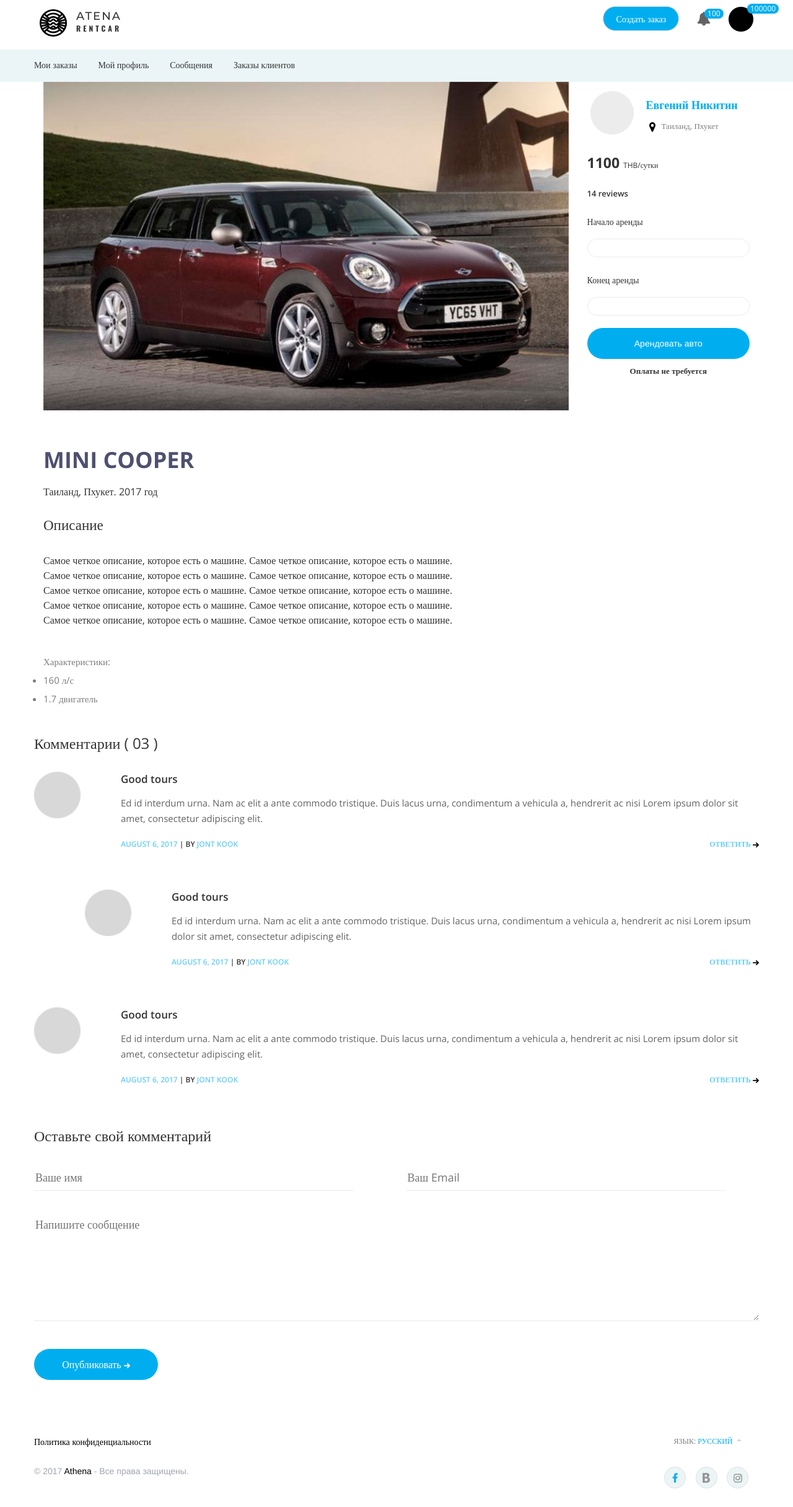
After one commit to 111cloudstrife/Atena, a PHP site: page /car.html in a window 1280 px wide. The commit adds this page. Shown: the whole page at 62% size. Run offline with PHP 8.4, Linux system fonts and the light colour scheme; some libraries are stand-ins or nearby versions.

Commit message:
Car template update

```diff
--- /dev/null
+++ b/car.html
@@ -0,0 +1,271 @@
+<!doctype html>
+<html lang="en">
+<head>
+	<title></title>
+	<meta charset="UTF-8" />
+	<meta name="description" content="" />
+	<meta name="keywords" content="" />
+	<meta http-equiv="X-UA-Compatible" content="IE=edge">
+	<meta name="viewport" content="width=device-width, initial-scale=1, maximum-scale=1" />
+	<link href="https://fonts.googleapis.com/css?family=Montserrat:300,400,400i,500,600,700|Open+Sans:300,400,400i,600,700|Oswald:200,300,400,500,600,700&amp;subset=cyrillic" rel="stylesheet">
+	<link rel='stylesheet' href='css/bootstrap.min.css' type='text/css' media='all'>
+	<link rel='stylesheet' href='css/style.css' type='text/css' media='all'>
+
+	<link rel="stylesheet" href="https://cdnjs.cloudflare.com/ajax/libs/bootstrap-datepicker/1.7.1/css/bootstrap-datepicker3.min.css" integrity="sha256-WgFzD1SACMRatATw58Fxd2xjHxwTdOqB48W5h+ZGLHA=" crossorigin="anonymous" />
+
+	<script src="https://ajax.googleapis.com/ajax/libs/jquery/3.2.1/jquery.min.js"></script>
+	<script src="js/bootstrap.js"></script>
+
+	<script src="https://cdnjs.cloudflare.com/ajax/libs/bootstrap-datepicker/1.7.1/js/bootstrap-datepicker.js" integrity="sha256-7Ls/OujunW6k7kudzvNDAt82EKc/TPTfyKxIE5YkBzg=" crossorigin="anonymous"></script>
+	<script src="https://cdnjs.cloudflare.com/ajax/libs/bootstrap-datepicker/1.7.1/locales/bootstrap-datepicker.ru.min.js" integrity="sha256-iGDUwn2IPSzlnLlVeCe3M4ZIxQxjUoDYdEO6oBZw/Go=" crossorigin="anonymous"></script>
+</head>
+<body>
+
+<div class="menu" style="background: transparent; top:-10px;">
+<div class="container">
+<div class="row">
+	<div class="col-md-2 col-sm-3 menu-logo col-xs-6">
+		<img src="img/logo.png" alt="">
+		<h3>ATENA</h3>
+		<h5>RENTCAR</h5>
+	</div>
+	<div class="col-md-4 col-md-offset-6 col-sm-6 text-right menu-buttons col-xs-12">
+		<button class="blue"><a href="javascript:void(0);">Создать заказ</a></button>
+		<a href="javascript:bells();">
+			<img src="img/hellsbells.png" alt=""><sub>100</sub>
+			<div class="notifications">
+				<h4>СООБЩЕНИЯ</h4>
+				<hr />
+				<div class="msg_notify">
+					<img src="img/someone.png" alt="" />
+					<h3><img src="img/new_msg.png" alt="" />Евгений Никитин<i>2 часа назад</i></h3>
+					<h5><img src="img/msg.png" alt="" />Депозит 10 000 рублей</h5>
+				</div>
+				<div class="msg_notify">
+					<img src="img/someone.png" alt="" />
+					<h3><img src="img/new_msg.png" alt="" />Евгений Никитин<i>2 часа назад</i></h3>
+					<h5><img src="img/msg.png" alt="" />Депозит 10 000 рублей</h5>
+				</div>
+				<div class="msg_notify">
+					<img src="img/someone.png" alt="" />
+					<h3><img src="img/new_msg.png" alt="" />Евгений Никитин<i>2 часа назад</i></h3>
+					<h5><img src="img/msg.png" alt="" />Депозит 10 000 рублей</h5>
+				</div>
+				<div class="msg_notify">
+					<img src="img/someone.png" alt="" />
+					<h3><img src="img/new_msg.png" alt="" />Евгений Никитин<i>2 часа назад</i></h3>
+					<h5><img src="img/msg.png" alt="" />Депозит 10 000 рублей</h5>
+				</div>
+				<div class="msg_notify">
+					<img src="img/someone.png" alt="" />
+					<h3><img src="img/new_msg.png" alt="" />Евгений Никитин<i>2 часа назад</i></h3>
+					<h5><img src="img/msg.png" alt="" />Депозит 10 000 рублей</h5>
+				</div>
+			</div>
+		</a>
+		<a href="#"><img src="img/ava.png" alt=""><sub>100000</sub></a>
+	</div>
+</div>
+</div>
+</div>
+
+<div class="menu_line">
+<div class="colored">
+<div class="container">
+<div class="row">
+	<ul>
+		<li>Мои заказы</li>
+		<li>Мой профиль</li>
+		<li>Сообщения</li>
+		<li>Заказы клиентов</li>
+	</ul>
+</div>
+</div>
+</div>
+</div>
+<script>
+function bells(){
+$('.notifications').toggleClass('active');
+}
+</script>
+
+
+<section id="car">
+<div class="container">
+<div class="row">
+	<div class="col-sm-9">
+		<img src="img/car_preview.jpg" alt="" />
+		<h1>MINI COOPER</h1>
+		<h4>Таиланд, Пхукет. 2017 год</h4>
+		<h3>Описание</h3>
+		<h4>Самое четкое описание, которое есть о машине. Самое четкое описание, которое есть о машине. <br>Самое четкое описание, которое есть о машине. Самое четкое описание, которое есть о машине. <br>Самое четкое описание, которое есть о машине. Самое четкое описание, которое есть о машине. <br>Самое четкое описание, которое есть о машине. Самое четкое описание, которое есть о машине. <br>Самое четкое описание, которое есть о машине. Самое четкое описание, которое есть о машине. </h4>
+		<h5>Характеристики:<br>
+			<ul>
+				<li>160 л/с</li>
+				<li>1.7 двигатель</li>
+			</ul>
+		</h5>
+	</div>
+	<div class="col-sm-3">
+		<div class="car_owner">
+			<img src="img/ava2.png" alt="" />
+			<h2>Евгений Никитин</h2>
+			<h5><img src="img/loc2.png" alt="" />Таиланд, Пхукет</h5>
+
+		<h3><b>1100</b> <span>THB/сутки</span></h3>
+		<h6>14 reviews</h6>
+		<h4>Начало аренды</h4>
+		<input type="text">
+		<h4>Конец аренды</h4>
+		<input type="text">
+		<button class="blue"><a href="#">Арендовать авто</a></button>
+		<h6 style="text-align:center;">Оплаты не требуется</h6>
+		</div>
+	</div>
+</div>
+</div>
+</section>
+
+<section id="comments">
+<div class="container">
+<div class="row">
+	<h2>Комментарии ( 03 )</h2>
+	<div class="comment">
+		<img src="img/someone.png" alt="" />
+		<h3>Good tours</h3>
+		<h4>Ed id interdum urna. Nam ac elit a ante commodo tristique. Duis lacus urna, condimentum a vehicula a, hendrerit ac nisi Lorem ipsum dolor sit amet, consectetur adipiscing elit. </h4>
+		<h5>
+			<a href="#">AUGUST 6, 2017</a>
+			| BY
+			<a href="#">JONT KOOK </a>
+			<span><a href="#">ОТВЕТИТЬ <img src="img/reply.png" alt="" /></a></span>
+		</h5>
+		<div style="clear:both;"></div>
+
+
+
+		<div class="comment">
+			<img src="img/someone.png" alt="" />
+			<h3>Good tours</h3>
+			<h4>Ed id interdum urna. Nam ac elit a ante commodo tristique. Duis lacus urna, condimentum a vehicula a, hendrerit ac nisi Lorem ipsum dolor sit amet, consectetur adipiscing elit. </h4>
+			<h5>
+				<a href="#">AUGUST 6, 2017</a>
+				| BY
+				<a href="#">JONT KOOK </a>
+				<span><a href="#">ОТВЕТИТЬ <img src="img/reply.png" alt="" /></a></span>
+			</h5>
+			<div style="clear:both;"></div>
+		</div>
+
+
+
+	</div>
+
+	<div class="comment">
+		<img src="img/someone.png" alt="" />
+		<h3>Good tours</h3>
+		<h4>Ed id interdum urna. Nam ac elit a ante commodo tristique. Duis lacus urna, condimentum a vehicula a, hendrerit ac nisi Lorem ipsum dolor sit amet, consectetur adipiscing elit. </h4>
+		<h5>
+			<a href="#">AUGUST 6, 2017</a>
+			| BY
+			<a href="#">JONT KOOK </a>
+			<span><a href="#">ОТВЕТИТЬ <img src="img/reply.png" alt="" /></a></span>
+		</h5>
+		<div style="clear:both;"></div>
+	</div>
+</div>
+
+<div class="row">
+<div class="write_msg">
+<h2>Оставьте свой комментарий</h2>
+<form>
+<input type="text" placeholder="Ваше имя">
+<input type="text" placeholder="Ваш Email" style="margin-left:7%;">
+<textarea placeholder="Напишите сообщение"></textarea>
+<button class="blue">Опубликовать <img src="img/reply.png" alt="" /></button>
+</div>
+
+</div>
+</div>
+</section>
+
+<section id="footer">
+<div class="container">
+<div class="row" style="margin:0 -30px;">
+	<div class="col-md-4 col-sm-6">
+		<a href="javascript:void(0);">Политика конфиденциальности</a>
+	</div>
+
+	<div class="col-md-2 col-sm-3 col-sm-offset-3 col-md-offset-6 text-center dropup">
+		<h6 type="button" data-toggle="dropdown">ЯЗЫК: <span>РУССКИЙ</span><span class="caret" style="color:#d7d7d7;top: -3px; left: 5px;"></span></h6>
+		<ul class="dropdown-menu dropup">
+			<li class="selected"><a href="#">РУССКИЙ</a></li>
+			<li><a href="#">ENGLISH</a></li>
+		</ul>
+	</div>
+</div>
+<div class="row" style="margin:30px -30px;">
+	<div class="col-md-4">
+		<h5>© 2017 <span>Athena</span> - Все права защищены.</h5>
+	</div>
+	<div class="col-md-2 col-md-offset-6 text-center">
+		<div class="social">
+			<div><img src="img/fb.png" alt=""></div>
+			<div><img src="img/vk.png" alt=""></div>
+			<div><img src="img/insta.png" alt=""></div>
+		</div>
+	</div>
+</div>
+</div>
+</section>
+
+<div class="overlay"></div>
+<div class="modalx modal_delete">
+	<h4>Вы уверены, что хотите удалить заявку?</h4>
+	<button class="white"><a href="javascript:modal_drop();">Отмена</a></button>
+	<button class="blue"><a href="javascript:modal_drop();">Удалить</a></button>
+</div>
+
+<div class="modalx modal_delete_search">
+	<h4>Удалить свой запрос на поиски транспорта</h4>
+	<div class="modal_form">
+		<h5><b>Напишите пожалуйста, почему вы удаляете заказ?</b></h5>
+		<textarea placeholder="Я понял(а), что автомобиль мне не по карману..."></textarea>
+		<div style="clear:both;"></div>
+		<button><img src="img/attach.png" alt="" /></button>
+		<button><img src="img/emoji.png" alt="" /></button>
+	</div>
+	<button class="white"><a href="javascript:modal_drop();">Отмена</a></button>
+	<button class="blue"><a href="javascript:modal_drop();">Отправить</a></button>
+</div>
+
+<div class="modalx modal_msg">
+	<h4>Отправить сообщение клиенту</h4>
+	<div class="modal_form">
+		<h5><b>Напишите подробнее условие и про оплату</b></h5>
+		<textarea placeholder="Здравствуйте, есть машина на ваши дни. Доставка 200 ТНВ. С вас только депозит 5000 ТНВ и копия паспорта"></textarea>
+		<div style="clear:both;"></div>
+		<button><img src="img/attach.png" alt="" /></button>
+		<button><img src="img/emoji.png" alt="" /></button>
+		<h5><b>Стоимость за все время</b></h5>
+		<input type="text" placeholder="800 ТНВ например">
+	</div>
+	<button class="white"><a href="javascript:modal_drop();">Отмена</a></button>
+	<button class="blue"><a href="javascript:modal_drop();">Отправить</a></button>
+</div>
+
+<script>
+function modal_call(type){
+var height = $('.'+type).height();
+$('.'+type).attr('style', 'margin-top:-'+height/2+'px');
+$('.overlay, .'+type).addClass('active');
+}
+function modal_drop(){
+$('.modalx').attr('style', 'margin-top:-1000px');
+$('.overlay, .modalx').removeClass('active');
+}
+$('.overlay').click(function(){modal_drop();});
+</script>
+
+</body>
+</html>
--- a/css/style.css
+++ b/css/style.css
@@ -140,22 +140,41 @@ sub{position:absolute; top:0; left:100%; margin: -5px -10px; min-width:16px; hei
 	#top h5{font: 16px/34px 'Open Sans'; color:#7d7d7d; padding-bottom:15px;}
 
 #car{}
-	#car h1{font:bold 36px 'Open Sans'; color:#4f4f6f; padding:60px 0 0px;}
-	#car h3{font:300 22px 'Open Sans';}
-	#car h4{font:16px/24px 'Open Sans'; padding:25px 0 25px;}
-	#car h5{font:15px/25px 'Open Sans'; color:#7d7d7d; padding:10px 0 30px;}
+	#car h1{font:bold 36px 'Open Sans'; color:#4f4f6f; padding:55px 0 0px;}
+	#car h2{font:600 18px 'Open Sans'; color:#00aeef;padding: 25px 0 0;}
+	#car h3{font:300 23px 'Open Sans'; padding-bottom:15px;}
+		#car h3 span{font-size:12px;}
+	#car h4{font:16px/24px 'Open Sans'; padding:15px 0 25px;}
+	#car h5{font: 15px/30px 'Open Sans'; color: #7d7d7d; padding: 15px 0 30px;}
 		#car ul{padding:0;}
 	#car img{max-width:100%;}
+	.car_owner > img{float:left; padding:15px 20px 15px 5px;}
+	.car_owner h5{font:13px/25px 'Open Sans' !important; padding:10px 0 30px !important;}
+	.car_owner h5 img{padding-left: 5px; padding-right: 10px;}
+	.car_owner h4{font:14px/24px 'Open Sans' !important; padding: 15px 0 !important;}
+	.car_owner h6{font: 600 13px 'Open Sans'; padding: 10px 0;}
+	.car_owner input{width:100%; border-radius:20px; height:30px; border:1px solid #ebebeb;margin:0 0 10px;}
+	.car_owner button{margin:10px auto 0; width:100%; height:50px; border-radius:30px;}
 
-#comments{}
+#comments{padding-bottom: 60px;}
 	#comments h2{font:300 24px 'Open Sans';}
-	.comment{}
+	.comment{padding: 30px 0 0;}
 		.comment > img{width:75px; float:left;}
 		.comment > *:not(img){margin-left:140px;}
-		.comment h3{}
+		.comment h3{font: 600 17px 'Open Sans';}
 		.comment h4{font:15px/25px 'Open Sans'; color:#636363; padding:15px 0 20px;}
-		.comment h5{}
-			.comment h5 span a{text-align:right;}
+		.comment h5{font: 600 12px 'Open Sans';padding-bottom: 35px;}
+			.comment h5 span{text-align: right; display: inline-block; float: right;}
+			.comment h5 a{color: #66cef5;}
+			.comment .comment{margin-left:7% !important;}
+.write_msg{}
+	.write_msg h2{    padding: 30px 0;}
+	.write_msg input{width:44%; border:0; border-bottom:1px solid #ebebeb;font:18px/40px 'Open Sans';}
+		.write_msg input:focus{border-bottom:1px solid #4593d6;}
+	.write_msg textarea{ width:100%;border:0; border-bottom:1px solid #ebebeb; margin:40px auto; height:170px; font:18px 'Open Sans';}
+	.write_msg button{color:#fff; font:16px 'Open Sans';width: 200px; height: 50px; border-radius: 30px;}
+		.write_msg button img{filter:invert(100%);}
+		.write_msg button:hover img{filter:invert(0%);}
 
 #footer{margin-top:30px;}
 	#footer a{font:14px 'Open Sans'; text-decoration:none; color:#000;}
```
